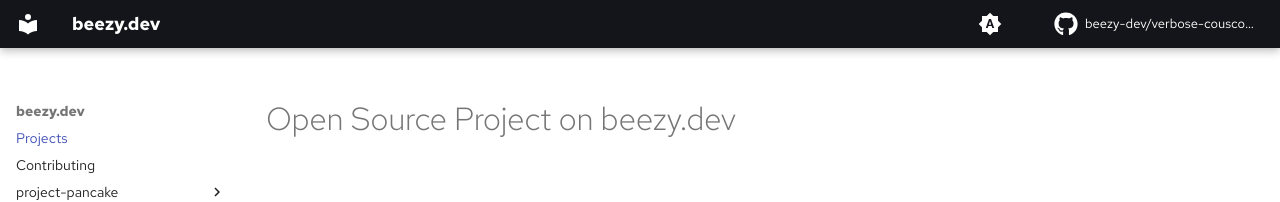
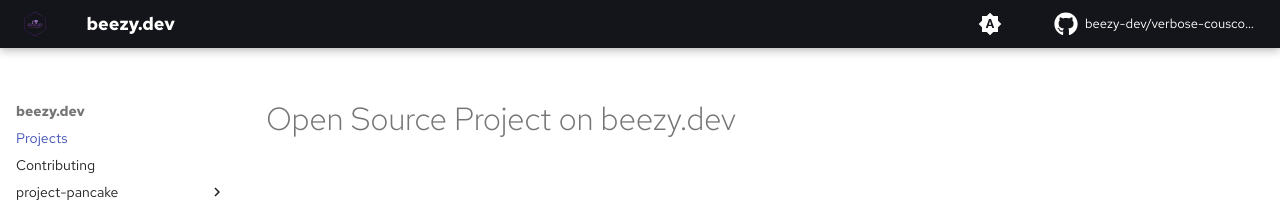
Before and after one commit to beezy-dev/verbose-couscous, an MkDocs documentation site: the page built from docs/index.md, in a window 1280 px wide. Shown: the top 202 px of the page. Built offline with MkDocs 1.6.1 and Material for MkDocs 9.7.7, drawn with Linux system fonts in a browser that asks for light colours; some web fonts are replaced; comment, search, counter and statistics services are not loaded.

Commit message:
first commit

```diff
--- a/mkdocs.yml
+++ b/mkdocs.yml
@@ -14,6 +14,8 @@ theme:
   font:
     text: Red Hat Text
     code: Red Hat Mono
+  logo: images/logo-no-background.svg
+  favicon: images/beezydev-website-favicon-color.png
   features:
     - content.code.annotate
     - navigation.top
```
Also changed, not shown: docs/images/beezydev-website-favicon-color.png (added), docs/images/logo-no-background.svg (added), 1 other file.
